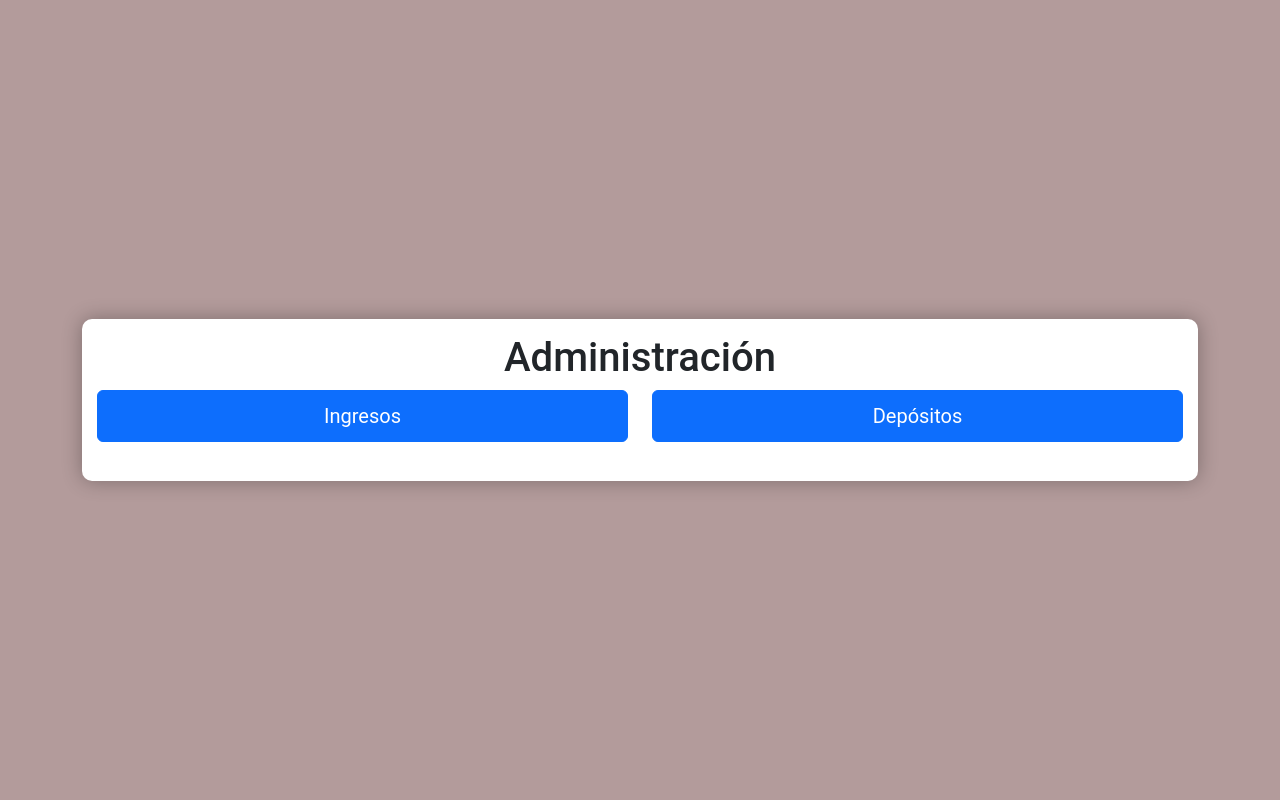
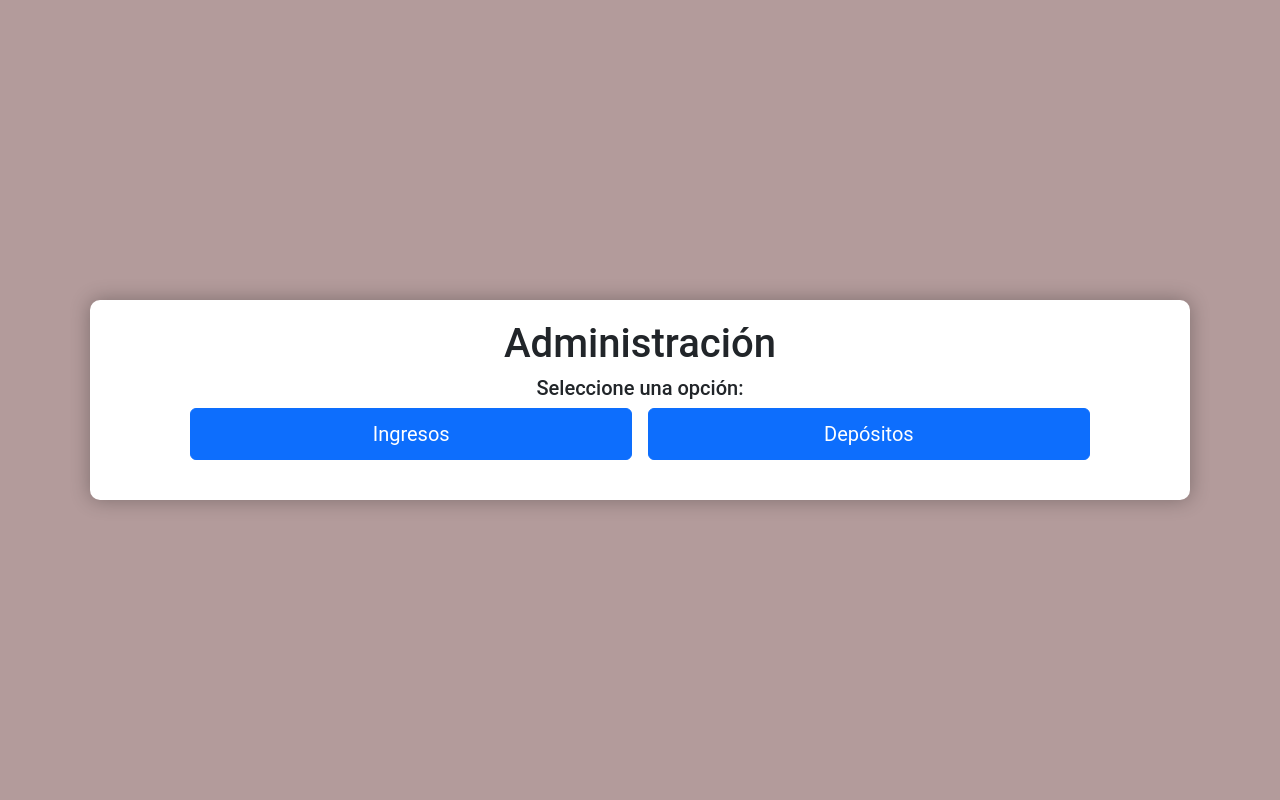
Before and after one commit to agusaenz/halloween-disfraces, a PHP site: page /ingresos-depositos.php in a window 1280 px wide. Run offline with PHP 8.4, Linux system fonts and the light colour scheme.

Commit message:
arreglos

```diff
--- a/ingresos-depositos.php
+++ b/ingresos-depositos.php
@@ -18,16 +18,26 @@
         font-size: 0.9rem;
         margin: 0;
       }
+      .container {
+        display: flex;
+        justify-content: center;
+        align-items: center;
+        height: 100%;
+        width: 100%;
+        max-height: 100vh;
+        overflow-y: auto;
+
+      }
       .custom-form {
         background: white;
-        padding: 15px;
+        padding: 20px;
         border-radius: 10px;
         box-shadow: 0 0 20px rgba(0, 0, 0, 0.3);
         overflow: auto;
         min-width: 300px;
         width: 100%;
-        max-width: 1300px;
-        max-height: 900px;
+        max-width: 1100px;
+        max-height: 90vh;
         transition: border-color 0.3s ease;
       }
       .btn-lg-custom {
@@ -51,6 +61,11 @@
         font-weight: bold;
         text-align: right;
       }
+      .btn-container {
+        display: flex;
+        justify-content: center;
+        margin-bottom: 20px;
+      }
     </style>
   </head>
 
@@ -58,8 +73,9 @@
     <div class="container">
       <form class="custom-form" id="resizable-form">
         <h1 class="text-center">Administración</h1>
-        <div class="row mb-4">
-          <div class="col-md-6">
+        <h5 class="text-center">Seleccione una opción:</h5>
+        <div class="btn-container">
+          <div class="col-md-5 me-3">
             <button
               type="button"
               class="btn btn-primary btn-lg-custom"
@@ -68,7 +84,7 @@
               Ingresos
             </button>
           </div>
-          <div class="col-md-6">
+          <div class="col-md-5">
             <button
               type="button"
               class="btn btn-primary btn-lg-custom"
@@ -80,8 +96,9 @@
         </div>
 
         <div id="filtersSection" style="display: none">
-          <div class="row mb-3">
-            <div class="col-md-4">
+          <div class="row mb-3 align-items-center">
+            <div class="col-md-4 d-flex align-items-center">
+              <label for="fechaInicio" class="me-2">Desde:</label>
               <input
                 type="date"
                 id="fechaInicio"
@@ -90,7 +107,8 @@
                 lang="es"
               />
             </div>
-            <div class="col-md-4">
+            <div class="col-md-4 d-flex align-items-center">
+              <label for="fechaFin" class="me-2">Hasta:</label>
               <input
                 type="date"
                 id="fechaFin"
```
